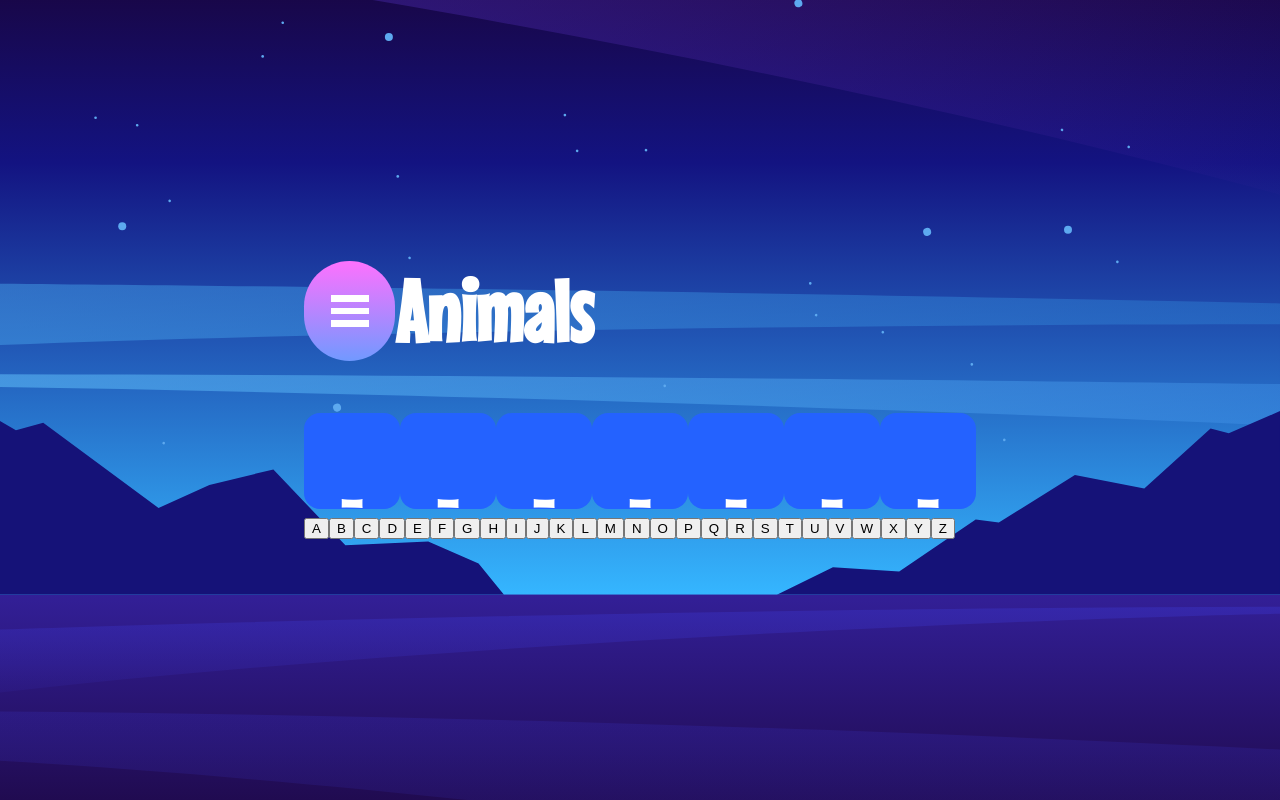
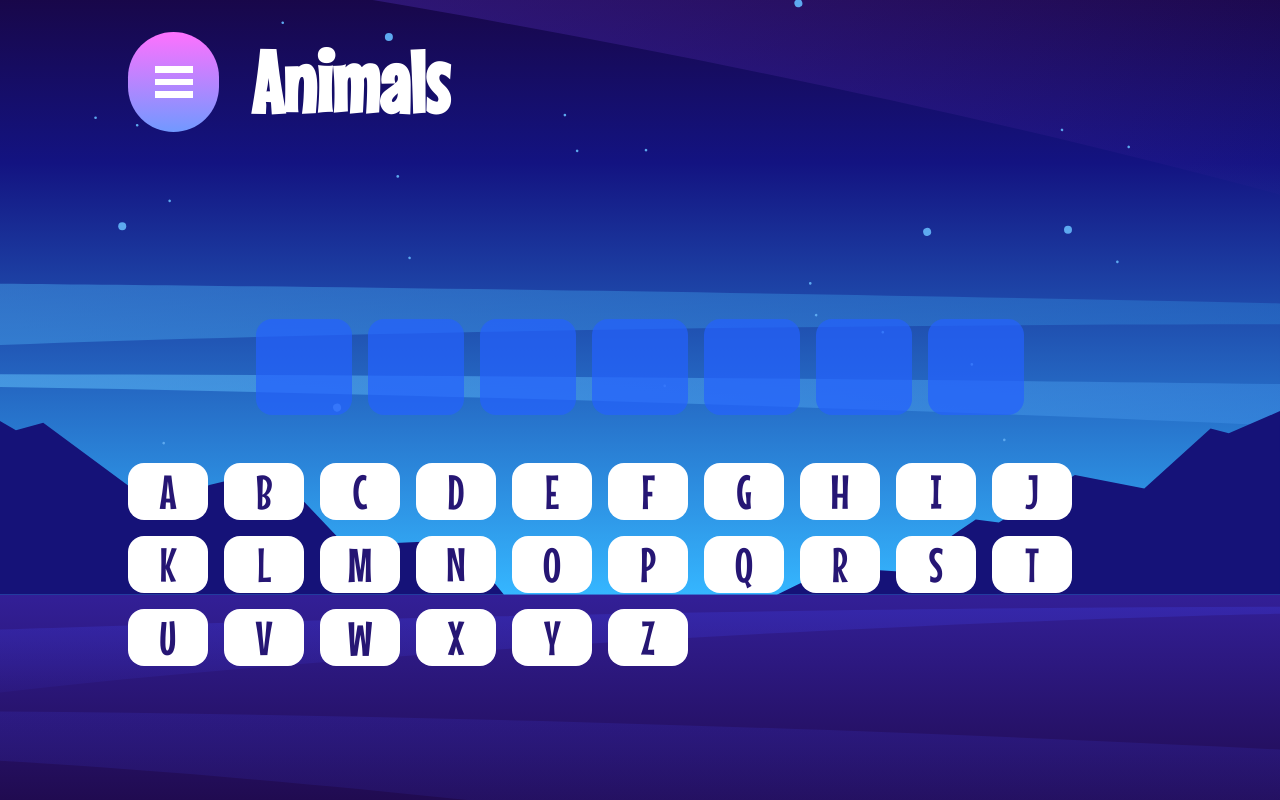
Before and after one commit to shimtandy/hangman-game, a React (Vite) app: page /play/animals in a window 1280 px wide. Built offline with nearby package versions, Linux system fonts and the light colour scheme.

Commit message:
Further styling of game view

```diff
--- a/src/components/letterButton/LetterButton.jsx
+++ b/src/components/letterButton/LetterButton.jsx
@@ -4,6 +4,6 @@ import styles from './LetterButton.module.css'
 export default function LetterButton({letter, setGuessed, guessed}) {
 
     return (
-        <button className={guessed ? styles.guessed : null} onClick={setGuessed}>{letter}</button>
+        <button className={styles.letter + ' ' + (guessed ? styles.guessed : null)} onClick={setGuessed}>{letter}</button>
     )
 }
--- a/src/components/letterButton/LetterButton.module.css
+++ b/src/components/letterButton/LetterButton.module.css
@@ -1,3 +1,19 @@
+.letter {
+    font: inherit;
+    font-size: var(--font-size-heading-m);
+    color: var(--color-dark-navy);
+    background-color: white;
+    border: none;
+    border-radius: 1rem;
+    width: 5rem;
+    cursor: pointer;
+}
+
+.letter:hover {
+    background-color: var(--color-blue);
+    color: white;
+}
+
 .guessed {
-    background-color: red;
+    opacity: 0.6
 }
--- a/src/views/play/Play.jsx
+++ b/src/views/play/Play.jsx
@@ -21,7 +21,7 @@ function getCategoryIndex(category) {
         case 'animals':
             return 'Animals';
         case 'sport':
-            return 'Sport';
+            return 'Sports';
     }
 }
 
@@ -46,7 +46,7 @@ function createAnswerDisplay(answer, guesses) {
             if (guesses.get(letter.toUpperCase())) {
                 letterListItems.push(<li className={styles.displayLetter}>{letter}</li>)
             } else {
-                letterListItems.push(<li className={styles.displayLetter}>_</li>)
+                letterListItems.push(<li className={styles.displayLetter + ' ' + styles.letterHidden}>_</li>)
             }
         }
 
@@ -87,11 +87,11 @@ export default function Play() {
                 <h1 className={styles.heading}>{title}</h1>
             </header>
 
-            <main>
+            <main className={styles.gameArea}>
                 <div className={styles.answerDisplay}>
                     {answerDisplay}
                 </div>
-                <div>
+                <div className={styles.keyboard}>
                     {[...ALPHABET].map(letter =>
                         <LetterButton key={letter}
                                     letter={letter}
--- a/src/views/play/Play.module.css
+++ b/src/views/play/Play.module.css
@@ -1,6 +1,9 @@
 .container {
     display: flex;
     flex-direction: column;
+
+    max-width: 80vw;
+    height: 100vh;
 }
 
 .menuButton {
@@ -17,6 +20,19 @@
 
 .header {
     display: flex;
+    gap: 2rem;
+    margin-top: 2rem;
+}
+
+.gameArea {
+    display: flex;
+    flex-direction: column;
+    justify-content: center;
+    row-gap: 3rem;
+
+    height: 100%;
+    max-width: 80vw;
+
 }
 
 .answerDisplay {
@@ -24,6 +40,16 @@
     justify-content: center;
     align-items: center;
     margin-top: 2em;
+}
+
+.answerDisplay {
+    display: flex;
+    flex-direction: column;
+}
+
+.answerDisplay > ol {
+    display: flex;
+    gap: 1rem;
 }
 
 .displayWord {
@@ -41,3 +67,14 @@
     width: 6rem;
     text-align: center;
 }
+
+.keyboard {
+    display: flex;
+    flex-wrap: wrap;
+    gap: 1rem;
+}
+
+.letterHidden {
+    font-size: 0;
+    opacity: 0.7;
+}
```
